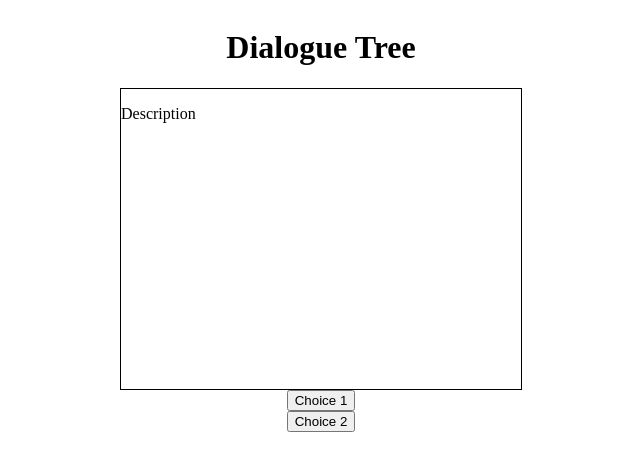
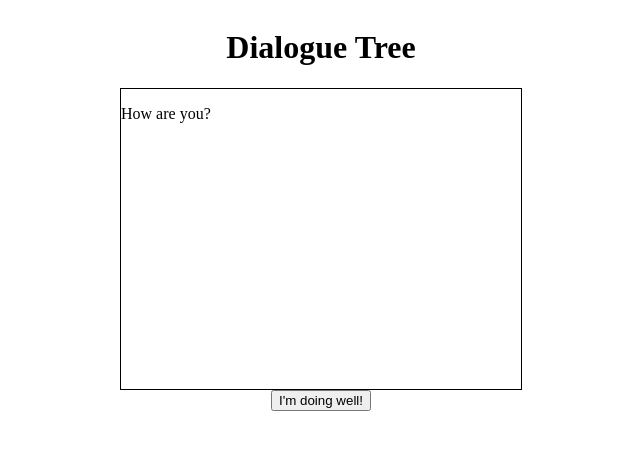
Before and after one commit to 00-status/dialogue_tree, a React app: page / in a window 1280 px wide. Shown: the top 470 px of the page, without its empty margins (319-959 px from the left). Built offline with nearby package versions, Linux system fonts and the light colour scheme.

Commit message:
Added the idea of a section. Sections hold both a description and a choiceLabel.

```diff
--- a/src/components/App.tsx
+++ b/src/components/App.tsx
@@ -1,13 +1,31 @@
 import './app.css';
 import {Description} from "./Description/Description";
+import {sections} from "../data/sectionData";
 
 export const App = () => {
+    // We need the idea of a "dialogue tree".
+    // Clicking an option takes the user to the "next dialogue".
+        // I'm going to name dialogues Sections.
+
+    // The choices are just a list of sections
+        // Each section has a choiceLabel on it that we can use for its choice's label.
+        // In this way, choices and events are the same thing.
+
+    const firstSection = sections[0];
+
+    const choices = sections.filter((section) => {
+        return section.description !== firstSection.description
+    }).map((section) => {
+        return <button key={section.description} onClick={() => console.log(section.description)}>
+            {section.choiceLabel}
+        </button>;
+    });
+
     return (
     <div className='app'>
         <h1>Dialogue Tree</h1>
-        <Description />
-        <button onClick={() => console.log('choice 1!')}>Choice 1</button>
-        <button onClick={() => console.log('choice 2!')}>Choice 2</button>
+        <Description label={firstSection.description} />
+        {choices}
     </div>
     );
 };
--- a/src/components/Description/Description.tsx
+++ b/src/components/Description/Description.tsx
@@ -1,9 +1,12 @@
 import './description.css';
 
-export const Description = () => {
+type Props = {
+    label: string
+};
+export const Description = (props: Props) => {
     return (
     <div className="description">
-        <p>Description</p>
+        <p>{props.label}</p>
     </div>
     );
 };
--- /dev/null
+++ b/src/constants.ts
@@ -0,0 +1,4 @@
+type Section = {
+    choiceLabel: string|null,
+    description: string
+};
--- /dev/null
+++ b/src/data/sectionData.tsx
@@ -0,0 +1,11 @@
+
+export const sections: Array<Section> = [
+    {
+        choiceLabel: null,
+        description: "How are you?"
+    },
+    {
+        choiceLabel: 'I\'m doing well!',
+        description: "Good to hear that!"
+    },
+];
```
Also changed, not shown: 4 other files (tests, documents, lock files or other folders).
